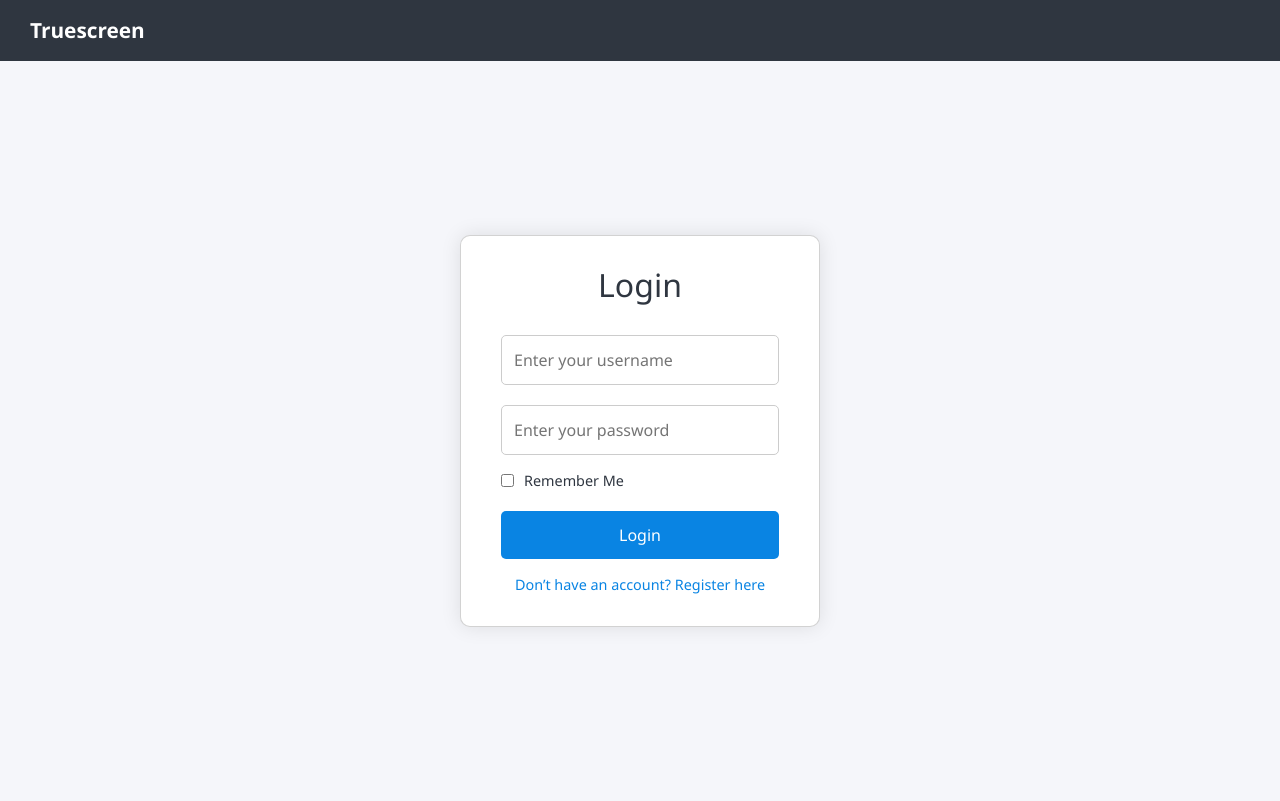
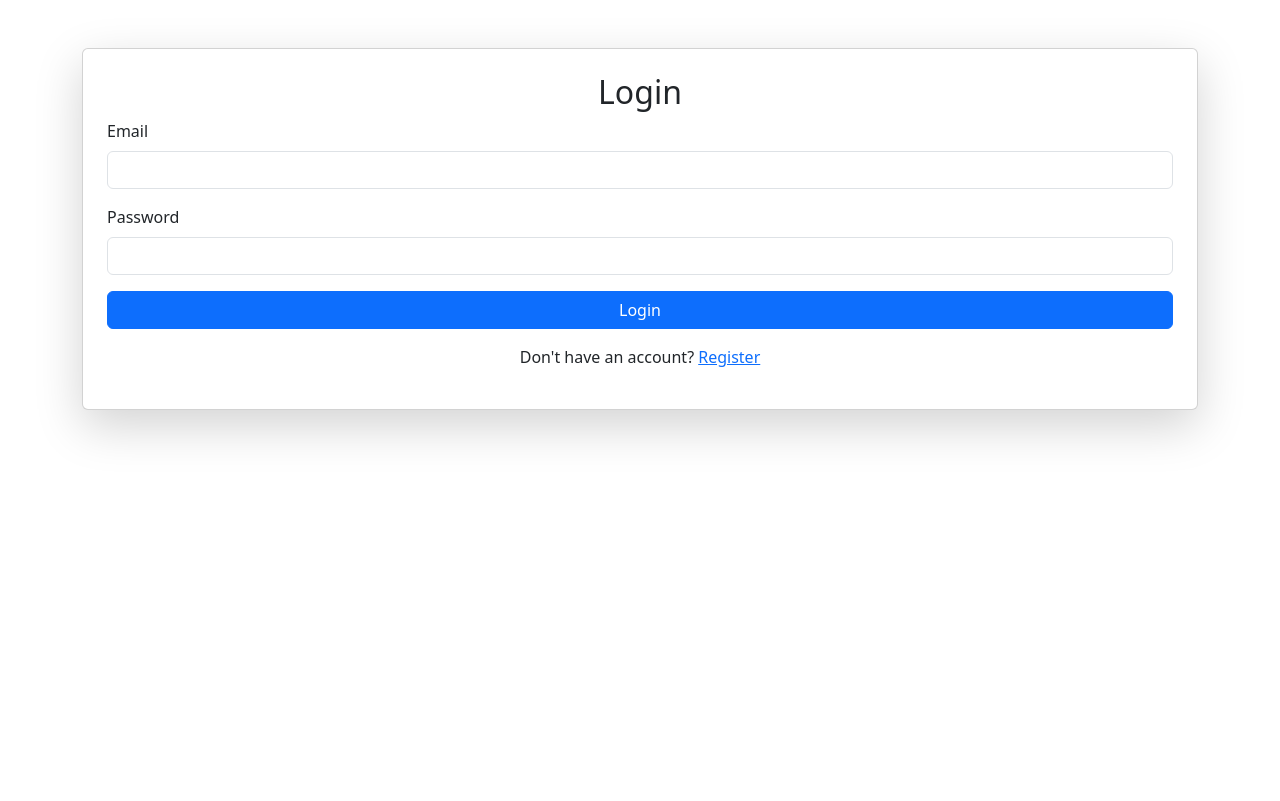
Before and after one commit to sampadapansare/truescreen, a Flask app: page /login in a window 1280 px wide. After the commit the page ends 439 px from the top, so only its background shows below. Run offline with Flask 3, Linux system fonts and the light colour scheme.

Commit message:
login.html

```diff
--- a/templates/login.html
+++ b/templates/login.html
@@ -1,123 +1,43 @@
 <!DOCTYPE html>
 <html lang="en">
 <head>
-  <meta charset="UTF-8" />
-  <meta name="viewport" content="width=device-width, initial-scale=1.0"/>
+  <meta charset="UTF-8">
   <title>Login</title>
-
-  <link rel="stylesheet" href="{{ url_for('static', filename='styles.css') }}" />
-  <link href="https://cdn.jsdelivr.net/npm/bootstrap@5.3.0/dist/css/bootstrap.min.css" rel="stylesheet"/>
-  <script src="https://cdn.jsdelivr.net/npm/bootstrap@5.3.0/dist/js/bootstrap.bundle.min.js"></script>
-
-  <style>
-    body {
-      margin: 0;
-      font-family: 'Segoe UI', sans-serif;
-      background: #f5f6fa;
-    }
-    .navbar {
-      background: #2f3640;
-      color: #fff;
-      padding: 15px 30px;
-      display: flex;
-      align-items: center;
-    }
-    .navbar .brand {
-      font-size: 1.3em;
-      font-weight: bold;
-    }
-    .container {
-      display: flex;
-      justify-content: center;
-      align-items: center;
-      height: calc(100vh - 60px);
-    }
-    .card {
-      background: #fff;
-      padding: 30px 40px;
-      border-radius: 10px;
-      box-shadow: 0 0 20px rgba(0,0,0,0.1);
-      width: 360px;
-    }
-    .card h2 {
-      margin-bottom: 20px;
-      color: #2f3640;
-      text-align: center;
-    }
-    .card input[type="text"],
-    .card input[type="password"] {
-      width: 100%;
-      padding: 12px;
-      margin: 10px 0;
-      border: 1px solid #ccc;
-      border-radius: 5px;
-      font-size: 1em;
-    }
-    .remember-row {
-      display: flex;
-      align-items: center;
-      gap: 10px;
-      margin: 5px 0 10px;
-      font-size: 0.9em;
-      color: #2f3640;
-    }
-    .card button {
-      width: 100%;
-      padding: 12px;
-      margin-top: 10px;
-      background: #0984e3;
-      border: none;
-      color: #fff;
-      font-size: 1em;
-      border-radius: 5px;
-      cursor: pointer;
-      transition: background 0.3s;
-    }
-    .card button:hover {
-      background: #74b9ff;
-    }
-    .card .link {
-      display: block;
-      text-align: center;
-      margin-top: 15px;
-      color: #0984e3;
-      text-decoration: none;
-      font-size: 0.9em;
-    }
-    .error {
-      color: #e84118;
-      text-align: center;
-      margin-top: 10px;
-      font-size: 0.9em;
-    }
-  </style>
+  <link href="https://cdn.jsdelivr.net/npm/bootstrap@5.3.0/dist/css/bootstrap.min.css" rel="stylesheet">
+  <link rel="stylesheet" href="{{ url_for('static', filename='style.css') }}">
 </head>
 <body>
-  <div class="navbar">
-    <div class="brand">Truescreen</div>
+  <div class="container mt-5">
+    <div class="card p-4 shadow-lg">
+      <h2 class="text-center">Login</h2>
+
+      <!-- Flash Messages -->
+      {% with messages = get_flashed_messages(with_categories=true) %}
+        {% if messages %}
+          {% for category, message in messages %}
+            <div class="alert alert-{{ 'danger' if category == 'error' else category }} alert-dismissible fade show" role="alert">
+              {{ message }}
+              <button type="button" class="btn-close" data-bs-dismiss="alert" aria-label="Close"></button>
+            </div>
+          {% endfor %}
+        {% endif %}
+      {% endwith %}
+
+      <form method="POST">
+        <div class="mb-3">
+          <label for="email" class="form-label">Email</label>
+          <input type="email" id="email" name="email" class="form-control" required>
+        </div>
+        <div class="mb-3">
+          <label for="password" class="form-label">Password</label>
+          <input type="password" id="password" name="password" class="form-control" required>
+        </div>
+        <button type="submit" class="btn btn-primary w-100">Login</button>
+        <p class="mt-3 text-center">Don't have an account? <a href="{{ url_for('register') }}">Register</a></p>
+      </form>
+    </div>
   </div>
 
-  <div class="container">
-    <div class="card">
-      <h2>Login</h2>
-      <form method="POST">
-        <input type="text" name="username" placeholder="Enter your username" value="{{ request.form['username'] if request.form.get('username') else '' }}" required />
-        <input type="password" name="password" placeholder="Enter your password" value="{{ request.form['password'] if request.form.get('password') else '' }}" required />
-
-        <div class="remember-row">
-          <input type="checkbox" id="remember" name="remember" />
-          <label for="remember">Remember Me</label>
-        </div>
-
-        <button type="submit">Login</button>
-      </form>
-
-      {% if error %}
-        <div class="error">{{ error }}</div>
-      {% endif %}
-
-      <a href="/register" class="link">Don’t have an account? Register here</a>
-    </div>
-  </div>
+  <script src="https://cdn.jsdelivr.net/npm/bootstrap@5.3.0/dist/js/bootstrap.bundle.min.js"></script>
 </body>
 </html>
```
